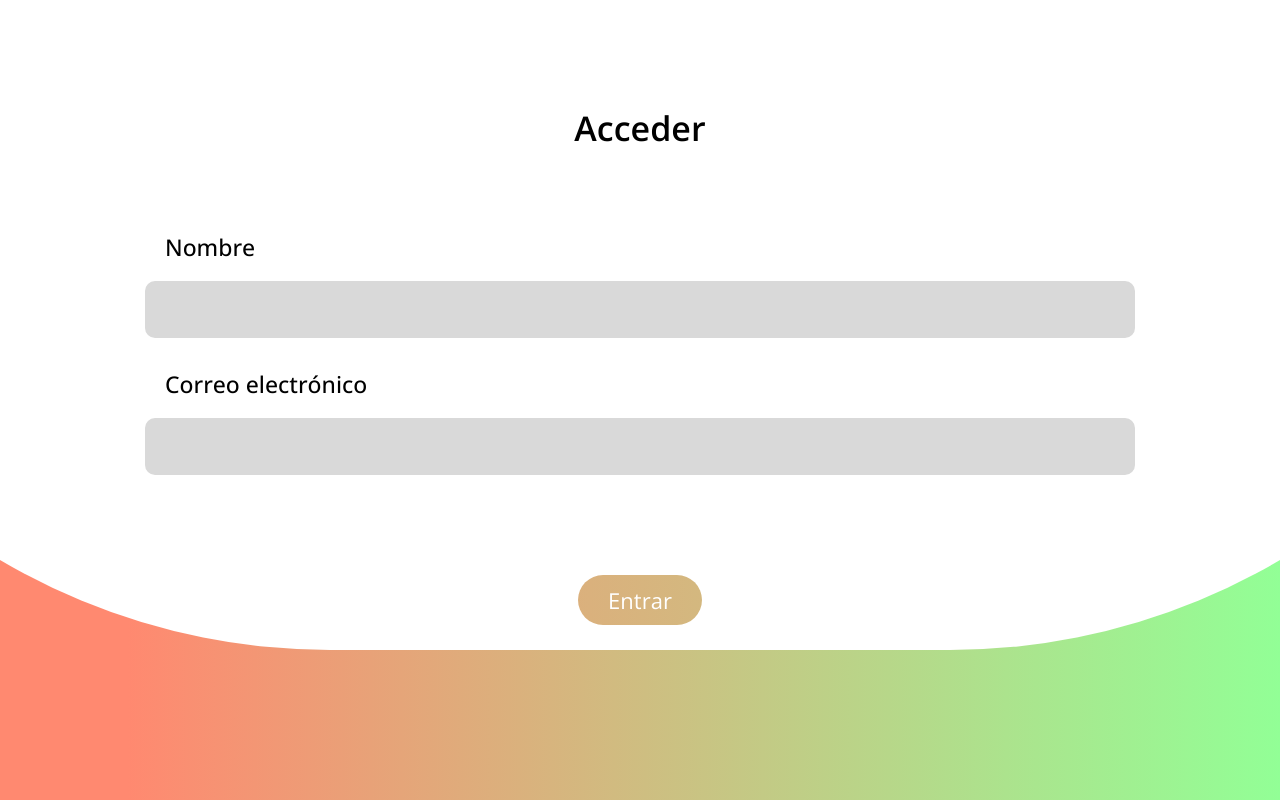
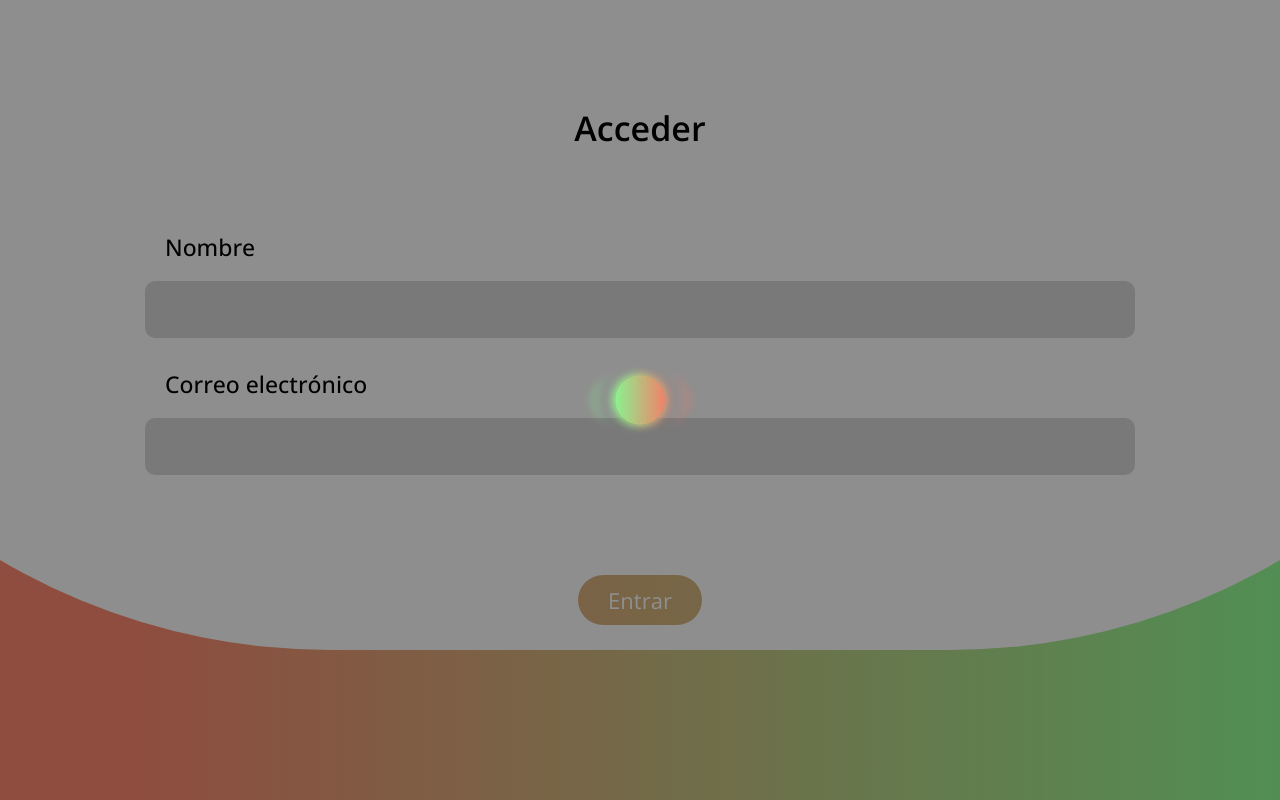
Before and after one commit to AdoneyAngel/meDebes, a React (Create React App) app: page /access/signup in a window 1280 px wide. Built offline with nearby package versions, Linux system fonts and the light colour scheme.

Commit message:
fullScreenLoading pruebas

```diff
--- a/src/App.js
+++ b/src/App.js
@@ -1,7 +1,7 @@
 import './styles/App.css';
 import router from './router.js';
 import { RouterProvider } from 'react-router-dom';
-import { useEffect } from 'react';
+import { useEffect, useState } from 'react';
 
 import LocalData from './model/localData.js';
 
@@ -9,8 +9,11 @@ import LocalData from './model/localData.js';
 import User from './model/User.js';
 
 //Components
+import FullScreenLoading from './components/FullScreenLoading.jsx';
 
 function App() {
+
+  const [fullScreenLoading, setFullScreenLoading] = useState(true)
 
   useEffect(() => {
 
@@ -19,8 +22,16 @@ function App() {
     }
   })
 
+  const showFullScreenLoading = () => {
+    setFullScreenLoading(true)
+  }
+
   return (
-    <RouterProvider router={router} />
+    <>
+      {fullScreenLoading ? <FullScreenLoading /> : null}
+      <RouterProvider router={router}/>
+    </>
+
   );
 }
 
--- /dev/null
+++ b/src/components/FullScreenLoading.jsx
@@ -0,0 +1,11 @@
+import LoadingIcon from "./LoadingIcon"
+import "../styles/fullScreenLoading.css"
+
+export default function fullScreenLoading ({text}) {
+
+    return (
+        <div id="fullScreenLoading">
+            <LoadingIcon />
+        </div>
+    )
+}
--- /dev/null
+++ b/src/components/LoadingIcon.jsx
@@ -0,0 +1,8 @@
+import "../styles/loadingIcon.css"
+
+export default function LoadingIcon () {
+
+    return (
+        <div id="loadingIcon"></div>
+    )
+}
--- /dev/null
+++ b/src/components/Notify.jsx
@@ -0,0 +1,16 @@
+import { useEffect, useState } from "react"
+import "../styles/notify.css"
+
+export default function NotifyErr ({text, onClick}) {
+    const [notifyText, setNotifyText] = new useState("")
+
+    useEffect(() => {
+        setNotifyText(text)
+    }, [])
+
+    return (
+        <div id="notify" onClick={onClick}>
+            <p>{notifyText}</p>
+        </div>
+    )
+}
--- a/src/router.js
+++ b/src/router.js
@@ -17,7 +17,7 @@ const router = createBrowserRouter([
             },
             {
                 path: "signup",
-                element: <SignUp />,
+                element: <SignUp />
             }
         ]
     }
--- a/src/styles/App.css
+++ b/src/styles/App.css
@@ -8,6 +8,7 @@
 :root {
     --primary-green: #92FF96;
     --primary-red: #FF8970;
+    --warning-red: rgb(255, 51, 0);
 }
 
 body {
@@ -25,3 +26,11 @@ input {
 h1 {
     font-size: 1.7rem;
 }
+button:hover {
+    filter: brightness(.95);
+    transition: .3s;
+}
+button:active {
+    filter: brightness(.9);
+    transition: .2s;
+}
--- /dev/null
+++ b/src/styles/fullScreenLoading.css
@@ -0,0 +1,23 @@
+#fullScreenLoading {
+    width: 100%;
+    height: 100dvh;
+    background: rgba(0, 0, 0, 0.445);
+    position: fixed;
+    top: 0;
+    left: 0;
+    z-index: 100;
+    display: flex;
+    justify-content: center;
+    align-items: center;
+    animation: showFullScreenLoading .4s ease-in-out;
+}
+@keyframes showFullScreenLoading {
+    0% {
+        opacity: 0;
+        filter: blur(10px);
+    }
+    100% {
+        opacity: 1;
+        filter: blur(0px);
+    }
+}
--- /dev/null
+++ b/src/styles/loadingIcon.css
@@ -0,0 +1,83 @@
+#loadingIcon {
+    width: 50px;
+    height: 50px;
+    background: linear-gradient(90deg, var(--primary-green), var(--primary-red));
+    border-radius: 100%;
+    display: flex;
+    justify-content: center;
+    align-items: center;
+    box-shadow: -3px 0px 10px var(--primary-green), 3px 0px 10px var(--primary-red);
+    animation: loadingIcon 1s ease-in-out infinite alternate-reverse;
+}
+#loadingIcon::after {
+    content: "";
+    position: absolute;
+    width: 50px;
+    height: 50px;
+    background: transparent;
+    display: block;
+    border-radius: 100%;
+    border-left: 5px solid var(--primary-green);
+    transform: translate(-50%, 0);
+    opacity: 1;
+    filter: blur(1px);
+    animation: loadingIconAfter 2s ease-in-out infinite;
+    animation-timing-function: linear;
+}
+#loadingIcon::before {
+    content: "";
+    position: absolute;
+    width: 50px;
+    height: 50px;
+    background: transparent;
+    display: block;
+    border-radius: 100%;
+    border-right: 5px solid var(--primary-red);
+    transform: translate(50%, 0);
+    opacity: 1;
+    filter: blur(1px);
+    animation: loadingIconBefore 2s ease-in-out infinite;
+    animation-timing-function: linear;
+}
+@keyframes loadingIconAfter {
+    0% {
+        opacity: 0;
+        transform: translate(20%);
+        filter: blur(0px);
+    }
+    50% {
+        opacity: 1;
+        transform: translate(-20%);
+        filter: blur(5px);
+    }
+    100% {
+        opacity: 0;
+        transform: translate(-60%);
+        filter: blur(5px);
+    }
+}
+@keyframes loadingIconBefore {
+    0% {
+        opacity: 0;
+        transform: translate(-20%);
+        filter: blur(0px);
+    }
+    50% {
+        opacity: 1;
+        transform: translate(20%);
+        filter: blur(5px);
+    }
+    100% {
+        opacity: 0;
+        transform: translate(60%);
+        filter: blur(5px);
+    }
+}
+@keyframes loadingIcon {
+    0% {
+        filter: brightness(.9);
+    }
+    100% {
+        filter: brightness(1);
+    }
+}
--- /dev/null
+++ b/src/styles/notify.css
@@ -0,0 +1,24 @@
+#notify {
+    position: absolute;
+    top: 10px;
+    left: 50%;
+    transform: translate(-50%, 0%);
+    z-index: 10;
+    background: var(--warning-red);
+    padding: 10px;
+    border-radius: 10px;
+    width: 80%;
+    color: white;
+    animation: showNotify .5s ease-in-out;
+}
+#notify p {
+    font-size: 18px;
+}
+@keyframes showNotify {
+    0%{
+        transform: translate(-50%, -100px);
+    }
+    100%{
+        transform: translate(-50%, 0px);
+    }
+}
--- a/src/view/access/Access.jsx
+++ b/src/view/access/Access.jsx
@@ -1,9 +1,8 @@
-import { useEffect } from "react";
+import { useEffect, useState } from "react";
 import { Outlet, useNavigate } from "react-router-dom"
+import router from "../../router";
 
 import "../../styles/access.css"
-
-import router from "../../router";
 
 //Components
 
--- a/src/view/access/SignUp.jsx
+++ b/src/view/access/SignUp.jsx
@@ -1,5 +1,7 @@
 import { useEffect, useState } from "react"
 import User from "../../model/User"
+import NotifyErr from "../../components/Notify"
+
 
 function SignUp() {
     const [name, setName] = new useState("")
@@ -7,6 +9,24 @@ function SignUp() {
     const [password, setPassword] = new useState("")
 
     const [validNameMail, setValidNameMail] = new useState(false)
+
+    //Message error states
+    const [notifyErrTxt, setNotifyErrTxt] = new useState("")
+    const [notifyErr, setNotifyErr] = new useState(false)
+
+    //Méthods
+    const showNotifyErr = (txt) => {
+        setNotifyErr(false)
+
+        setTimeout(() => {
+            setNotifyErrTxt(txt)
+            setNotifyErr(true)
+        }, 100);
+    }
+    const hiddeNotifyErr = () => {
+        setNotifyErr(false)
+        setNotifyErrTxt("")
+    }
 
     const validateNameMail = async (e) => {
         e.preventDefault()
@@ -22,12 +42,15 @@ function SignUp() {
                 await User.getUserByName(name).then(nameRes => {
                     if (nameRes.length > 0) {
                         setValidNameMail(false)
+                        showNotifyErr("El nombre ya está en uso")
 
                     } else {
                         setValidNameMail(true)
                     }
                 })
 
+            } else {
+                showNotifyErr("El correo electrónico ya está en uso")
             }
         })
     }
@@ -42,6 +65,9 @@ function SignUp() {
 
     return (
         <div id="signUpView">
+            {
+                notifyErr ? <NotifyErr text={notifyErrTxt} onClick={hiddeNotifyErr}/> : null
+            }
             <h1>Acceder</h1>
             <form onSubmit={e => validateNameMail(e)} className="formContent" id="dataForm">
 
```
Also changed, not shown: 1 other file (tests, documents, lock files or other folders).
